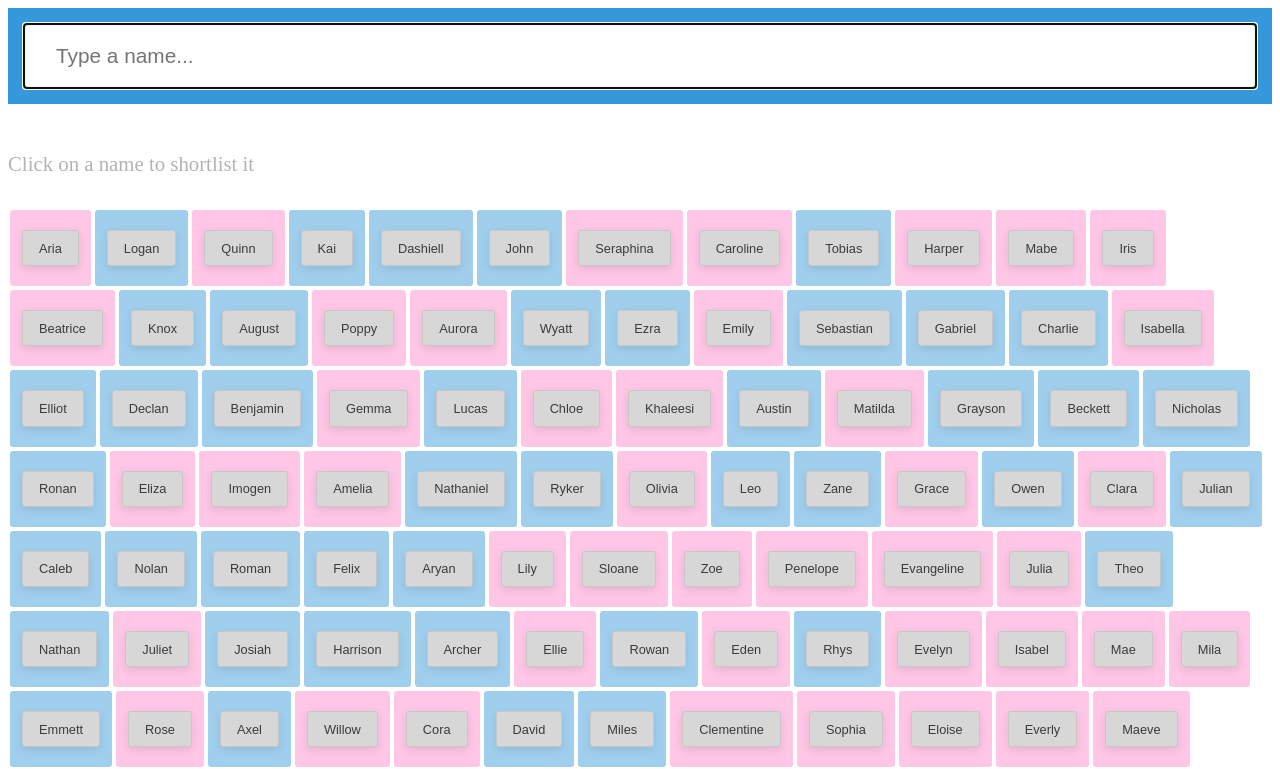
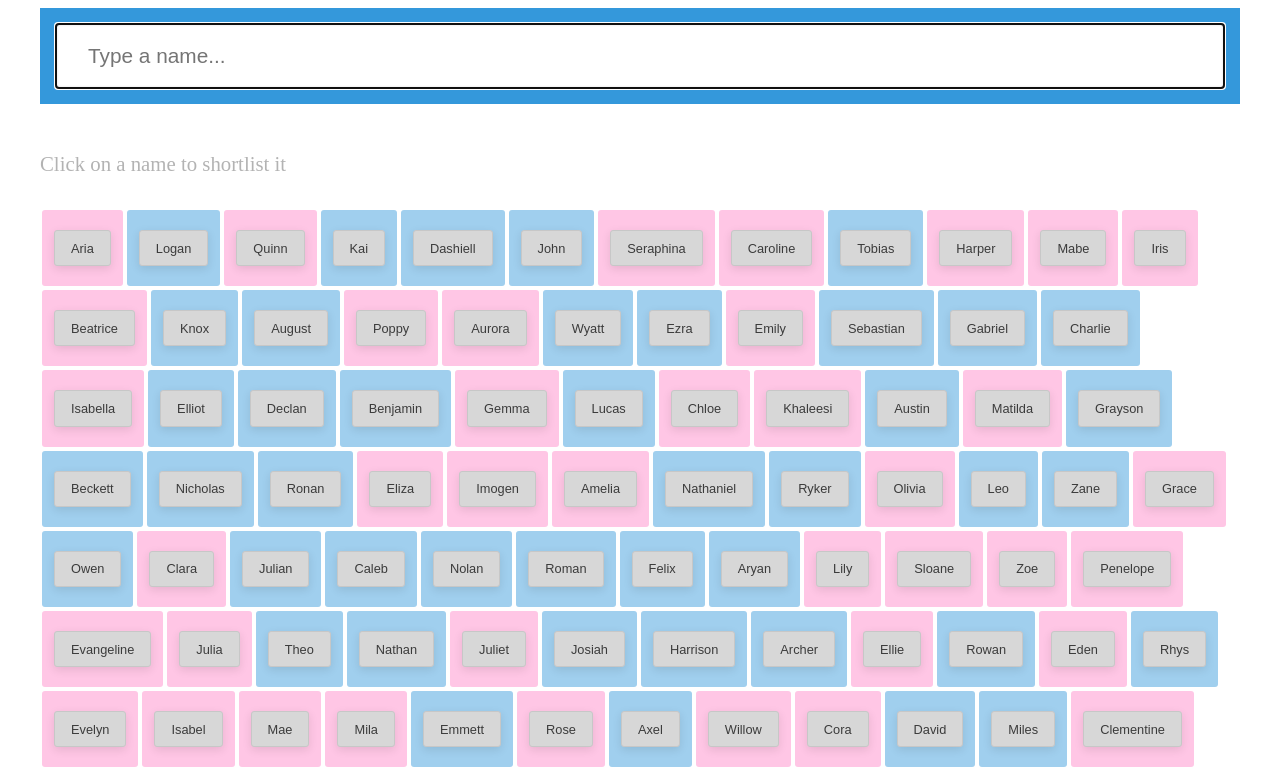
Before and after one commit to tylerfreebs/react-baby-names, a React (Create React App) app: page / in a window 1280 px wide. Shown: the top 769 px of the page. Built offline with nearby package versions, Linux system fonts and the light colour scheme.

Commit message:
Using Context for names data

```diff
--- a/src/App.js
+++ b/src/App.js
@@ -4,23 +4,23 @@ import Search from './components/Search'
 import ShortList from './components/ShortList';
 import ResetSearch from './components/ResetSearch'
 
-function App({ names }) {
+
+function App() {
   const [searchValue, setSearchValue] = useState('')
   const [shortList, setShortList] = useState([])
 
   return (
     <Fragment>
+      <main>
         <Search
           searchValue={searchValue}
           setSearchValue={setSearchValue}
         />
         <ShortList
-        names={names}
           shortList={shortList}
           setShortList={setShortList}
         />
         <NamePicker
-        names={names}
           searchValue={searchValue}
           shortList={shortList}
           setShortList={setShortList}
@@ -29,6 +29,7 @@ function App({ names }) {
           searchValue={searchValue}
           setSearchValue={setSearchValue}
         />
+      </main>
     </Fragment>
 
   )
--- a/src/components/NamePicker.js
+++ b/src/components/NamePicker.js
@@ -1,7 +1,10 @@
 import React from 'react';
 import NameList from './NameList';
+import { useNames } from '../providers/names'
 
-export default function NamePicker({ names, searchValue, shortList, setShortList }){
+export default function NamePicker({ searchValue, shortList, setShortList }){
+    const names = useNames();
+
     const filteredNames = names
         .filter((entry) => entry.name.toLowerCase().includes(searchValue.toLowerCase()))
         .filter(entry => !shortList.includes(entry.id))
--- a/src/components/ShortList.js
+++ b/src/components/ShortList.js
@@ -1,7 +1,10 @@
 import React, { Fragment } from 'react'
 import NameList from './NameList'
+import { useNames } from '../providers/names'
 
-export default function ShortList({ names, shortList, setShortList}){
+export default function ShortList({ shortList, setShortList}){
+    const names = useNames()
+
     const shortListedNames = names.filter((entry) =>
         shortList.includes(entry.id)
     )
--- a/src/index.js
+++ b/src/index.js
@@ -3,12 +3,14 @@ import ReactDOM from 'react-dom';
 import App from './App';
 import './css/styles.css';
 import 'normalize-css';
-import { names } from './data';
+import { NamesProvider } from './providers/names'
 
 
 ReactDOM.render(
   <React.StrictMode>
-    <App names={names}/>
+    <NamesProvider>
+      <App />
+    </NamesProvider>
   </React.StrictMode>,
   document.getElementById('root')
 );
```
Lines whose indentation alone changed are shown as unchanged.
